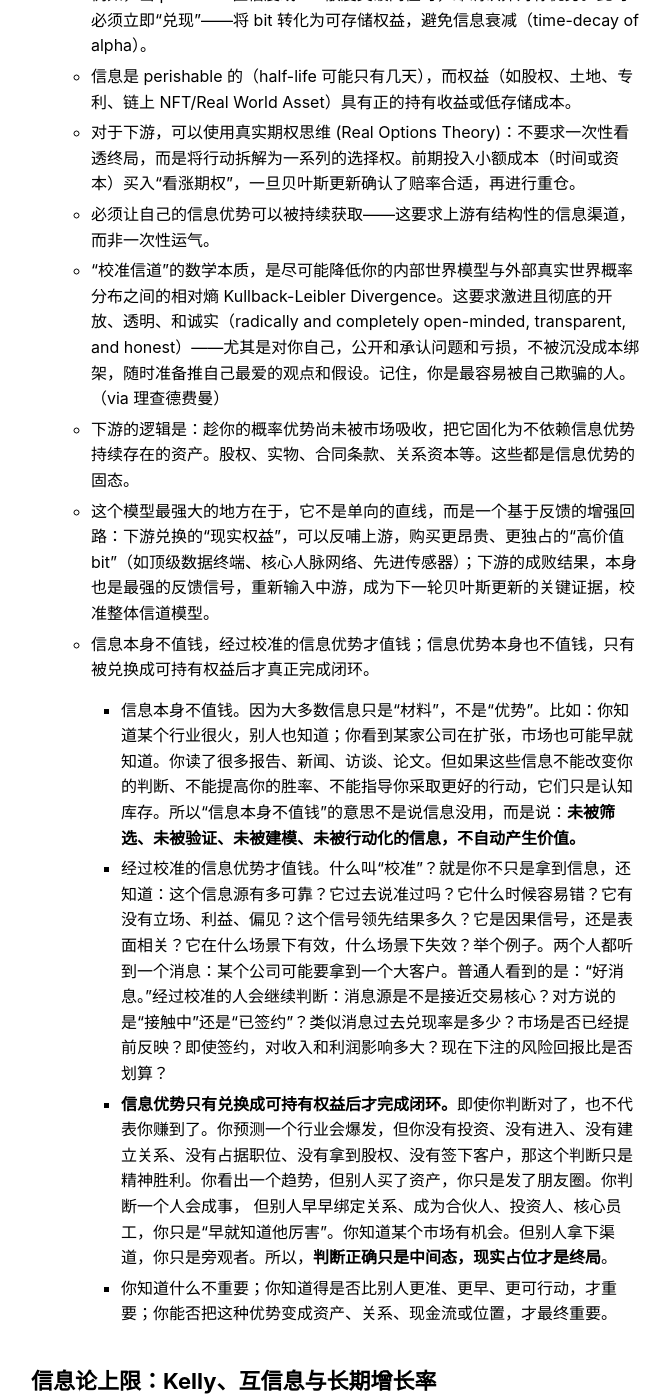
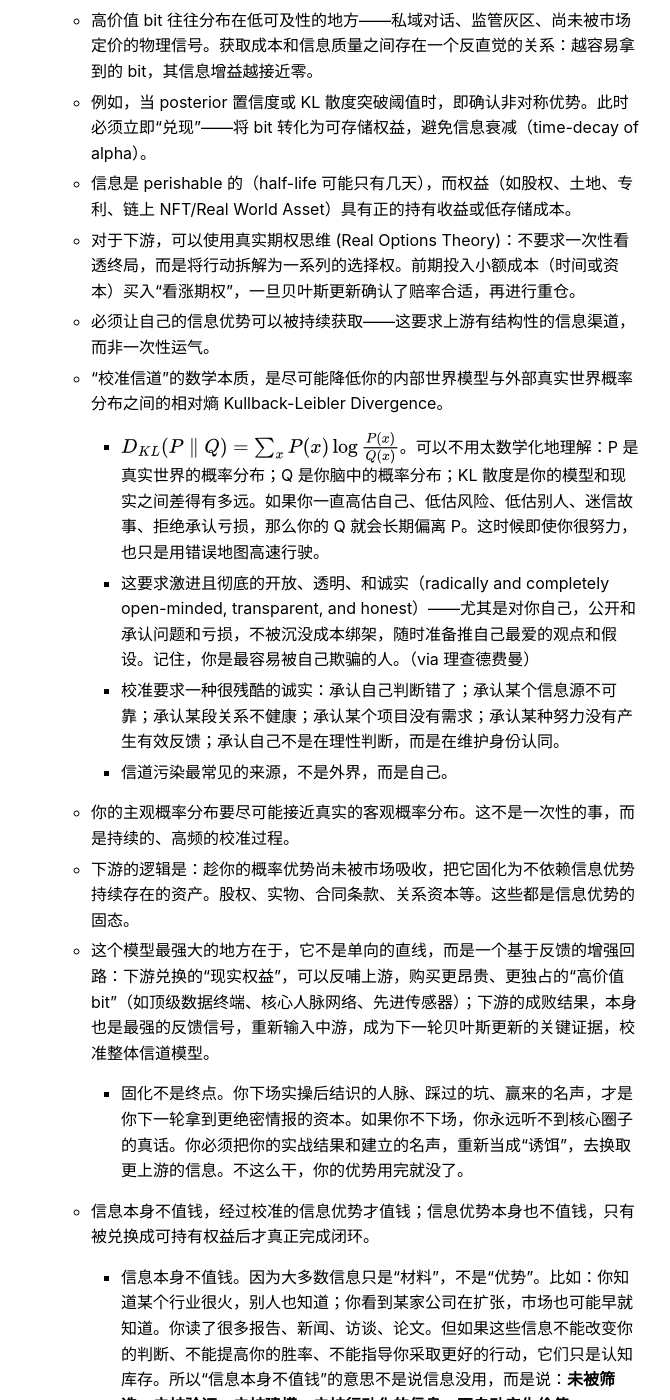
Before and after one commit to elemer1/elemer1.github.io, a Jekyll site: the page built from _markdown/人生元理论：上游的 bit.md, in a window 1280 px wide and 1400 px high, scrolled down 1889 px. Shown: the whole window, without its empty margins (304-974 px from the left). Built offline with Jekyll 4.4.1, drawn with Linux system fonts in a browser that asks for light colours; some of the changed text lies outside the part shown.

Commit message:
Update 人生元理论：上游的 bit.md

```diff
--- a/_markdown/人生元理论：上游的 bit.md
+++ b/_markdown/人生元理论：上游的 bit.md
@@ -23,7 +23,8 @@
   * 这套语言常见于高度不确定的真实现实世界，例如量化基金、情报分析、创业赌注的早期认知构建，也适用于任何依赖“比别人更早更准地知道一些事”的决策竞赛。
   * 对于上游，信源质量是否高：离事实发生足够近、受噪声污染少的一手信息（如另类数据、未定价的弱信号）；编码方式是否差异化：别人也拿到同样的原始信息，但你能提取出别人尚未定价的特征。
   * 高价值 bit 往往分布在低可及性的地方——私域对话、监管灰区、尚未被市场定价的物理信号。获取成本和信息质量之间通常存在一个反直觉的关系：越容易拿到的 bit，其信息增益越接近零。
-  *  并非在红海中提高搜索量，而是通过构建独特的个人网络、跨学科的知识库，或者利用 LLM 作为认知外脑构建 Agentic workflows，将自己放置在信息流的“结构性洞穴”（Structural Holes）中，从而截获低概率、高价值的先验信号。
+  * 你的上游信息半衰期够长吗？ 这个信息是明天就作废，还是三年后依然管用？不是说明天作废的信息就没用，如果这个信息可以立刻固化，那么也是有用的，因为固化的东西会变成新的信息；同理也不是说这个信息保质期够长，它就一定有用，只不过有价值的概率更大。
+  * 并非在红海中提高搜索量，而是通过构建独特的个人网络、跨学科的知识库，或者利用 LLM 作为认知外脑构建 Agentic workflows，将自己放置在信息流的“结构性洞穴”（Structural Holes）中，从而截获低概率、高价值的先验信号。
   * 对于中游，高频更新的频率，是否在信息流中持续修正先验，捕捉概率分布的细微漂移；以及，主观概率与实际发生频率是否对齐（是否消除系统性高估/低估；防止信道过拟合或反应不足等）。
   * 中游的胜负手在于更新频率 vs. 计算成本的平衡：频率越高，信道模型越贴近真实世界漂移（non-stationary）。
   * 把先验概率优势，通过持续校准变为后验概率优势，再在确认信息不对称未被消除的窗口内，执行不对称下注并固化成果。
@@ -35,9 +36,15 @@
   * 信息是 perishable 的（half-life 可能只有几天），而权益（如股权、土地、专利、链上 NFT/Real World Asset）具有正的持有收益或低存储成本。
   * 对于下游，可以使用真实期权思维 (Real Options Theory)：不要求一次性看透终局，而是将行动拆解为一系列的选择权。前期投入小额成本（时间或资本）买入“看涨期权”，一旦贝叶斯更新确认了赔率合适，再进行重仓。
   * 必须让自己的信息优势可以被持续获取——这要求上游有结构性的信息渠道，而非一次性运气。
-  * “校准信道”的数学本质，是尽可能降低你的内部世界模型与外部真实世界概率分布之间的相对熵 Kullback-Leibler Divergence。这要求激进且彻底的开放、透明、和诚实（radically and completely open-minded, transparent, and honest）——尤其是对你自己，公开和承认问题和亏损，不被沉没成本绑架，随时准备推自己最爱的观点和假设。记住，你是最容易被自己欺骗的人。（via 理查德费曼）
+  * “校准信道”的数学本质，是尽可能降低你的内部世界模型与外部真实世界概率分布之间的相对熵 Kullback-Leibler Divergence。
+    * $$D_{KL}(P\parallel Q)=\sum_x P(x)\log\frac{P(x)}{Q(x)} $$。可以不用太数学化地理解：P 是真实世界的概率分布；Q 是你脑中的概率分布；KL 散度是你的模型和现实之间差得有多远。如果你一直高估自己、低估风险、低估别人、迷信故事、拒绝承认亏损，那么你的 Q 就会长期偏离 P。这时候即使你很努力，也只是用错误地图高速行驶。
+    * 这要求激进且彻底的开放、透明、和诚实（radically and completely open-minded, transparent, and honest）——尤其是对你自己，公开和承认问题和亏损，不被沉没成本绑架，随时准备推自己最爱的观点和假设。记住，你是最容易被自己欺骗的人。（via 理查德费曼）
+    * 校准要求一种很残酷的诚实：承认自己判断错了；承认某个信息源不可靠；承认某段关系不健康；承认某个项目没有需求；承认某种努力没有产生有效反馈；承认自己不是在理性判断，而是在维护身份认同。
+    * 信道污染最常见的来源，不是外界，而是自己。
+  * 你的主观概率分布要尽可能接近真实的客观概率分布。这不是一次性的事，而是持续的、高频的校准过程。
   * 下游的逻辑是：趁你的概率优势尚未被市场吸收，把它固化为不依赖信息优势持续存在的资产。股权、实物、合同条款、关系资本等。这些都是信息优势的固态。
   * 这个模型最强大的地方在于，它不是单向的直线，而是一个基于反馈的增强回路：下游兑换的“现实权益”，可以反哺上游，购买更昂贵、更独占的“高价值 bit”（如顶级数据终端、核心人脉网络、先进传感器）；下游的成败结果，本身也是最强的反馈信号，重新输入中游，成为下一轮贝叶斯更新的关键证据，校准整体信道模型。
+    * 固化不是终点。你下场实操后结识的人脉、踩过的坑、赢来的名声，才是你下一轮拿到更绝密情报的资本。如果你不下场，你永远听不到核心圈子的真话。你必须把你的实战结果和建立的名声，重新当成“诱饵”，去换取更上游的信息。不这么干，你的优势用完就没了。
   * 信息本身不值钱，经过校准的信息优势才值钱；信息优势本身也不值钱，只有被兑换成可持有权益后才真正完成闭环。
     * 信息本身不值钱。因为大多数信息只是“材料”，不是“优势”。比如：你知道某个行业很火，别人也知道；你看到某家公司在扩张，市场也可能早就知道。你读了很多报告、新闻、访谈、论文。但如果这些信息不能改变你的判断、不能提高你的胜率、不能指导你采取更好的行动，它们只是认知库存。所以“信息本身不值钱”的意思不是说信息没用，而是说：**未被筛选、未被验证、未被建模、未被行动化的信息，不自动产生价值。**
     * 经过校准的信息优势才值钱。什么叫“校准”？就是你不只是拿到信息，还知道：这个信息源有多可靠？它过去说准过吗？它什么时候容易错？它有没有立场、利益、偏见？这个信号领先结果多久？它是因果信号，还是表面相关？它在什么场景下有效，什么场景下失效？举个例子。两个人都听到一个消息：某个公司可能要拿到一个大客户。普通人看到的是：“好消息。”经过校准的人会继续判断：消息源是不是接近交易核心？对方说的是“接触中”还是“已签约”？类似消息过去兑现率是多少？市场是否已经提前反映？即使签约，对收入和利润影响多大？现在下注的风险回报比是否划算？
@@ -47,7 +54,7 @@
 
 ## 信息论上限：Kelly、互信息与长期增长率
 
-* $$G_{Max} = I(X;Y)$$。一个 Agent 的最大可靠财富增长率，等于 ta 从世界获取的信号与真实结局之间的互信息。
+* $$G_{Max} = I(X;Y)$$。一个 Agent 的最大可靠财富增长率，等于 ta 从世界获取的信号与真实结局之间的互信息。也就是说，你从世界获取的信号与真实结局之间的互信息，就是你长期增长率的天花板。
 * 重复决策下的长期增长率被信息优势严格限定。
 * Kelly Criterion 证明：在重复下注游戏中，财富（或任何“资本”）的最大可靠复合增长率 $$G_{max} = I(X;Y)$$。任何超出 $$I(X;Y)$$ 的杠杆都会以指数级概率爆仓。这是信息论 + 概率论的必然推论，不是经验规律。
 * Kelly Criterion 只是告诉你拿到信息后怎么最优地兑现它；它不会给你信息本身，信息得靠你自己去挖。
@@ -164,7 +171,31 @@
 ## 案例：金融、投资与扑克中的信息优势
 
 * 2020-2022 年美股散户狂热期，大量人重仓 meme 股，事后归因“运气差”。真实原因是 $$I(X;Y) \approx 0$$，他们用的信号（Reddit 热帖、TikTok）与真实基本面近似独立（MI 为 0）。
+
 * Renaissance Technologies 的 Medallion 基金，20+ 年年化 66%，靠的是专有数据 pipeline（卫星图像、信用卡交易流），$$I(X;Y)$$ 远高于市场。
+
+* SRE 专有融资护城河核心，Stone Ridge Energy（SRE）是 Stone Ridge Asset Management的能源分支，其护城河就是专有证券化平台 + 对冲技术，实现零中介、零泄露、最低资金成本，从2021年来，5年内直接买下110亿美元PDP天然气资产（主要是美国页岩盆地的 proved developed producing / PDP 天然气井），年化回报27.1%。这不是传统私募股权的“买资产+杠杆”，而是金融工程 + 运营物理学的闭环系统，核心 moat 正是专有融资 + 对冲技术带来的资金成本优势。
+
+  * 上游 bit：结构性信息不对称
+
+    * 全部交易通过内部SPV证券化，无投行、无信息扩散、无费用流失。
+    * 直接拿到off-market、低可及性资产，形成别人拿不到的私域信道。
+
+  * 中游校准：高频Bayesian + 物理金融融合
+
+    * 收购后用Flywheel自营团队（794人，一线569人）做控制性钻探测试，实时压缩KL散度（例如Fayetteville Shale单盆地NPV提升50%）。
+    * 对冲团队实现大规模长期对冲且零保证金要求，把天然气价格剧烈波动转化为稳定低成本资本。
+
+  * 下游兑现：bit固化为抗熵资产 + 正反馈回路
+
+    - PDP井产生每月即时现金流 + 分散生产，成为持有收益正的现实权益（股权tranche、能源供应权）。
+
+    - 下游资产反哺上游：现金流 + 声誉吸引更多专有交易，Longtail Re再保险低成本float再投SRE，形成闭环复利。
+
+  * SRE把“金融结构创新”变成持续高I(X;Y)信道，信息优势直接结晶成可存储资本，时间成为增长引擎而非熵增源。
+
+  * 这就是人生元理论的完美现实案例：上游挖独家bit，中游高频校准，下游立即固化，再反哺更强信道。
+
 * Annie Duke 在 *Thinking in Bets*（2018）用扑克数据证明：顶级玩家赢钱 80% 来自决策质量（信息优势），而普通玩家把 70% 输钱归因坏运气。同理适用于人生。
 
 ## 操作化：把每个领域改造成高质量信道
```
